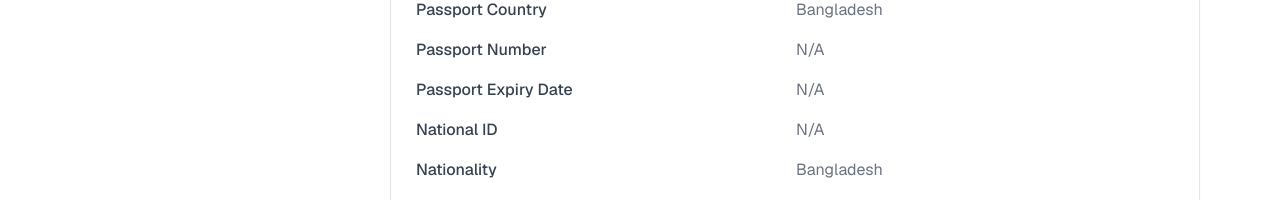
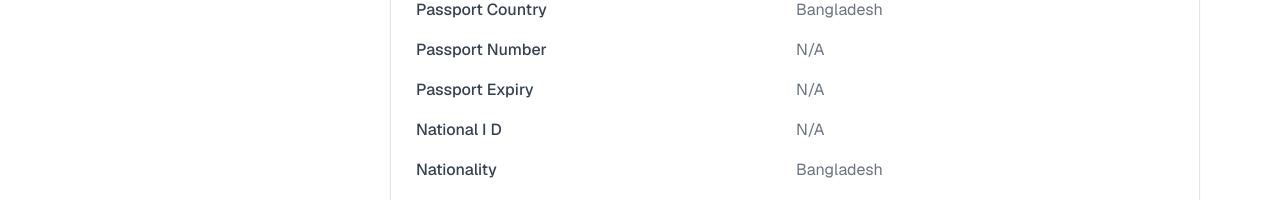
Before and after one commit to Mr-Rafiqul-Islam/ticketing-site, a Next.js app: page /profile in a window 1280 px wide. Shown: the part 489-689 px from the top of the page. Built offline with nearby package versions, Linux system fonts and the light colour scheme.

Commit message:
profile & about page updated

```diff
--- a/app/(website)/(pages)/about/page.tsx
+++ b/app/(website)/(pages)/about/page.tsx
@@ -71,7 +71,7 @@ function AboutPage() {
               <h3 className="text-xl font-bold">Economy Class</h3>
             </div>
             <div className="p-4 shadow-lg rounded-lg bg-green-100 hover:bg-primary-color hover:text-white transition-colors">
-              <h3 className="text-xl font-bold">First Class</h3>
+              <h3 className="text-xl font-bold">Sleeping Coach</h3>
             </div>
             <div className="p-4 shadow-lg rounded-lg bg-green-100 hover:bg-primary-color hover:text-white transition-colors">
               <h3 className="text-xl font-bold">Premium Economy</h3>
--- a/app/(website)/(pages)/profile/page.tsx
+++ b/app/(website)/(pages)/profile/page.tsx
@@ -1,5 +1,5 @@
 "use client";
-import React, { useRef } from "react";
+import React, { useRef, useState } from "react";
 import { Card, CardContent, CardHeader, CardTitle } from "@/components/ui/card";
 import { Button } from "@/components/ui/button";
 import { Pencil, Settings, User } from "lucide-react";
@@ -9,33 +9,64 @@ import SettingsDataSkeleton from "@/components/skeletons/SettingsDataSkeleton";
 import { Skeleton } from "@/components/ui/skeleton";
 
 const Profile = () => {
+  // for fetching data
   const { data: user, isLoading, refetch } = useFetchUser();
   console.log(user?.user);
-  const profileData = [
-    { label: "Name", value: user ? user?.user.name : "N/A" },
-    { label: "Gender", value: "Male" },
-    { label: "Present Address", value: "N/A" },
-    { label: "Permanent Address", value: "N/A" },
-    { label: "Marital Status", value: "N/A" },
-    { label: "Date of Birth", value: "N/A" },
-    { label: "Passport Country", value: "Bangladesh" },
-    { label: "Passport Number", value: "N/A" },
-    { label: "Passport Expiry Date", value: "N/A" },
-    { label: "National ID", value: "N/A" },
-    { label: "Nationality", value: "Bangladesh" },
-    { label: "Emergency Contact", value: "N/A" },
-    { label: "Religion", value: "N/A" },
-  ];
+
+  const [isEditing, setIsEditing] = useState(false);
+  const [formData, setFormData] = useState({
+    name: user ? user?.user.name : "N/A",
+    gender: "Male",
+    presentAddress: "N/A",
+    permanentAddress: "N/A",
+    maritalStatus: "N/A",
+    dateOfBirth: "N/A",
+    passportCountry: "Bangladesh",
+    passportNumber: "N/A",
+    passportExpiry: "N/A",
+    nationalID: "N/A",
+    nationality: "Bangladesh",
+    emergencyContact: "N/A",
+    religion: "N/A",
+  });
+  const handleEdit = () => setIsEditing(true);
+  const handleCancel = () => setIsEditing(false);
+  const handleSave = () => {
+    console.log("Updated Data:", formData);
+    setIsEditing(false);
+  };
+  const handleChange = (e: React.ChangeEvent<HTMLInputElement>) => {
+    setFormData({ ...formData, [e.target.name]: e.target.value });
+  };
+  // const profileData = [
+  //   { label: "Name", value: user ? user?.user.name : "N/A" },
+  //   { label: "Gender", value: "Male" },
+  //   { label: "Present Address", value: "N/A" },
+  //   { label: "Permanent Address", value: "N/A" },
+  //   { label: "Marital Status", value: "N/A" },
+  //   { label: "Date of Birth", value: "N/A" },
+  //   { label: "Passport Country", value: "Bangladesh" },
+  //   { label: "Passport Number", value: "N/A" },
+  //   { label: "Passport Expiry Date", value: "N/A" },
+  //   { label: "National ID", value: "N/A" },
+  //   { label: "Nationality", value: "Bangladesh" },
+  //   { label: "Emergency Contact", value: "N/A" },
+  //   { label: "Religion", value: "N/A" },
+  // ];
   const settingsData = [
     { label: "Email", value: user ? user?.user.email : "N/A" },
     { label: "Mobile Number", value: user ? user?.user.phone : "N/A" },
   ];
+
+  // for smooth scroll
   const profileRef = useRef<HTMLDivElement>(null);
   const settingsRef = useRef<HTMLDivElement>(null);
 
   const scrollToSection = (ref: React.RefObject<HTMLDivElement | null>) => {
     ref.current?.scrollIntoView({ behavior: "smooth" });
   };
+
+  // for logout
   const { mutate: logout } = useLogout();
   const handleLogout = async () => {
     console.log("logout");
@@ -43,6 +74,8 @@ const Profile = () => {
     // Redirect to the login page
     window.location.href = "/login";
   };
+
+
   return (
     <div className="container py-10">
       <div className="flex flex-col md:flex-row gap-10">
@@ -93,13 +126,16 @@ const Profile = () => {
               <CardHeader>
                 <CardTitle className="flex justify-between items-center">
                   Profile
-                  <Button
-                    variant="outline"
-                    size="sm"
-                    className="flex items-center gap-2"
-                  >
+                  {isEditing ? (
+                  <div className="flex gap-2">
+                    <Button variant="outline" size="sm" onClick={handleSave}>Save</Button>
+                    <Button variant="outline" size="sm" onClick={handleCancel}>Cancel</Button>
+                  </div>
+                ) : (
+                  <Button variant="outline" size="sm" onClick={handleEdit}>
                     <Pencil size={16} /> Edit
                   </Button>
+                )}
                 </CardTitle>
                 <p className="text-sm text-gray-500">
                   Basic info, for a faster booking experience
@@ -108,15 +144,34 @@ const Profile = () => {
               <CardContent>
                 {isLoading ? (
                   <ProfileDataSkeleton />
+                ) : isEditing ? (
+                  <table className="w-full table-fixed">
+                    <tbody>
+                      {Object.keys(formData).map((key, index) => (
+                        <tr key={index}>
+                          <td className="font-medium text-gray-700 py-2 capitalize">
+                            {key.replace(/([A-Z])/g, " $1")}
+                          </td>
+                          <td className="text-gray-500 py-2">
+                            <input
+                              type="text"
+                              name={key}
+                              value={(formData as Record<string, string>)[key]}
+                              onChange={handleChange}
+                              className="border p-2 rounded-md w-full"
+                            />
+                          </td>
+                        </tr>
+                      ))}
+                    </tbody>
+                  </table>
                 ) : (
                   <table className="w-full table-fixed">
                     <tbody>
-                      {profileData.map((item, index) => (
+                      {Object.entries(formData).map(([key, value], index) => (
                         <tr key={index}>
-                          <td className="font-medium text-gray-700 py-2 capitalize">
-                            {item.label}
-                          </td>
-                          <td className="text-gray-500 py-2">{item.value}</td>
+                          <td className="font-medium text-gray-700 py-2 capitalize">{key.replace(/([A-Z])/g, " $1")}</td>
+                          <td className="text-gray-500 py-2">{value}</td>
                         </tr>
                       ))}
                     </tbody>
```
